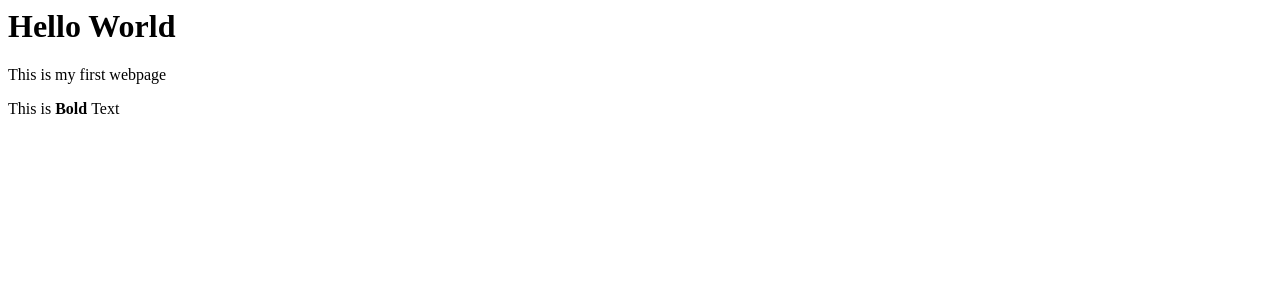
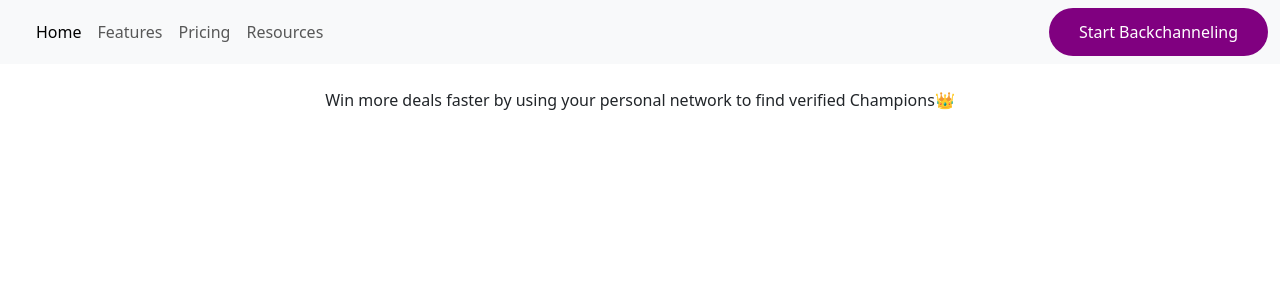
Before and after one commit to noelpurde/saas-website, a Flask app: page / in a window 1280 px wide. Shown: the top 300 px of the page. Run offline with Flask 3, Linux system fonts and the light colour scheme.

Commit message:
folder creation

```diff
--- /dev/null
+++ b/templates/base.html
@@ -0,0 +1,20 @@
+<!doctype html>
+<html lang="en">
+  <head>
+    <meta charset="utf-8">
+    <meta name="viewport" content="width=device-width, initial-scale=1">
+    <title>Backchanneling</title>
+    <link href="https://cdn.jsdelivr.net/npm/bootstrap@5.3.1/dist/css/bootstrap.min.css" rel="stylesheet" integrity="sha384-4bw+/aepP/YC94hEpVNVgiZdgIC5+VKNBQNGCHeKRQN+PtmoHDEXuppvnDJzQIu9" crossorigin="anonymous">
+    <link rel="stylesheet" href="{{ url_for('static',
+    filename = 'css/style.css') }}">
+  </head>
+  <body>
+    {%include 'navbar.html'%}
+    <br>
+    <div class="container">
+        {% block content%}
+        {% endblock %}
+    </div>
+    <script src="https://cdn.jsdelivr.net/npm/bootstrap@5.3.1/dist/js/bootstrap.bundle.min.js" integrity="sha384-HwwvtgBNo3bZJJLYd8oVXjrBZt8cqVSpeBNS5n7C8IVInixGAoxmnlMuBnhbgrkm" crossorigin="anonymous"></script>
+  </body>
+</html>
--- a/templates/index.html
+++ b/templates/index.html
@@ -1,5 +1,6 @@
-<h1> Hello World</h1>
+{% extends 'base.html' %}
 
-<p>This is my first webpage</p>
+{% block content%}
+    <p style="text-align: center;">Win more deals faster by using your personal network to find verified Champions👑 </p>
 
-<p>{{ stuff|safe }}</p>
+{% endblock %}
--- /dev/null
+++ b/templates/navbar.html
@@ -0,0 +1,19 @@
+<nav class="navbar navbar-expand-lg bg-body-tertiary">
+  <div class="container-fluid">
+    <a class="navbar-brand" href="#"></a>
+    <button class="navbar-toggler" type="button" data-bs-toggle="collapse" data-bs-target="#navbarNavAltMarkup" aria-controls="navbarNavAltMarkup" aria-expanded="false" aria-label="Toggle navigation">
+      <span class="navbar-toggler-icon"></span>
+    </button>
+    <div class="collapse navbar-collapse" id="navbarNavAltMarkup">
+      <div class="navbar-nav">
+        <a class="nav-link active" aria-current="page" href="#">Home</a>
+        <a class="nav-link" href="#">Features</a>
+        <a class="nav-link" href="#">Pricing</a>
+        <a class="nav-link" href="#">Resources</a>
+      </div>
+    </div>
+    <button type="button" style="border: none;
+    border-radius: 30px; background-color: purple; color: white;
+    padding: 12px 30px;">Start Backchanneling</button>
+  </div>
+</nav>
```
Also changed, not shown: app.py (+2 -5 lines), templates/404.html (+10 -5 lines), templates/500.html (+10 -5 lines), templates/user.html (+6 -1 lines), static/css/style.css (added).
